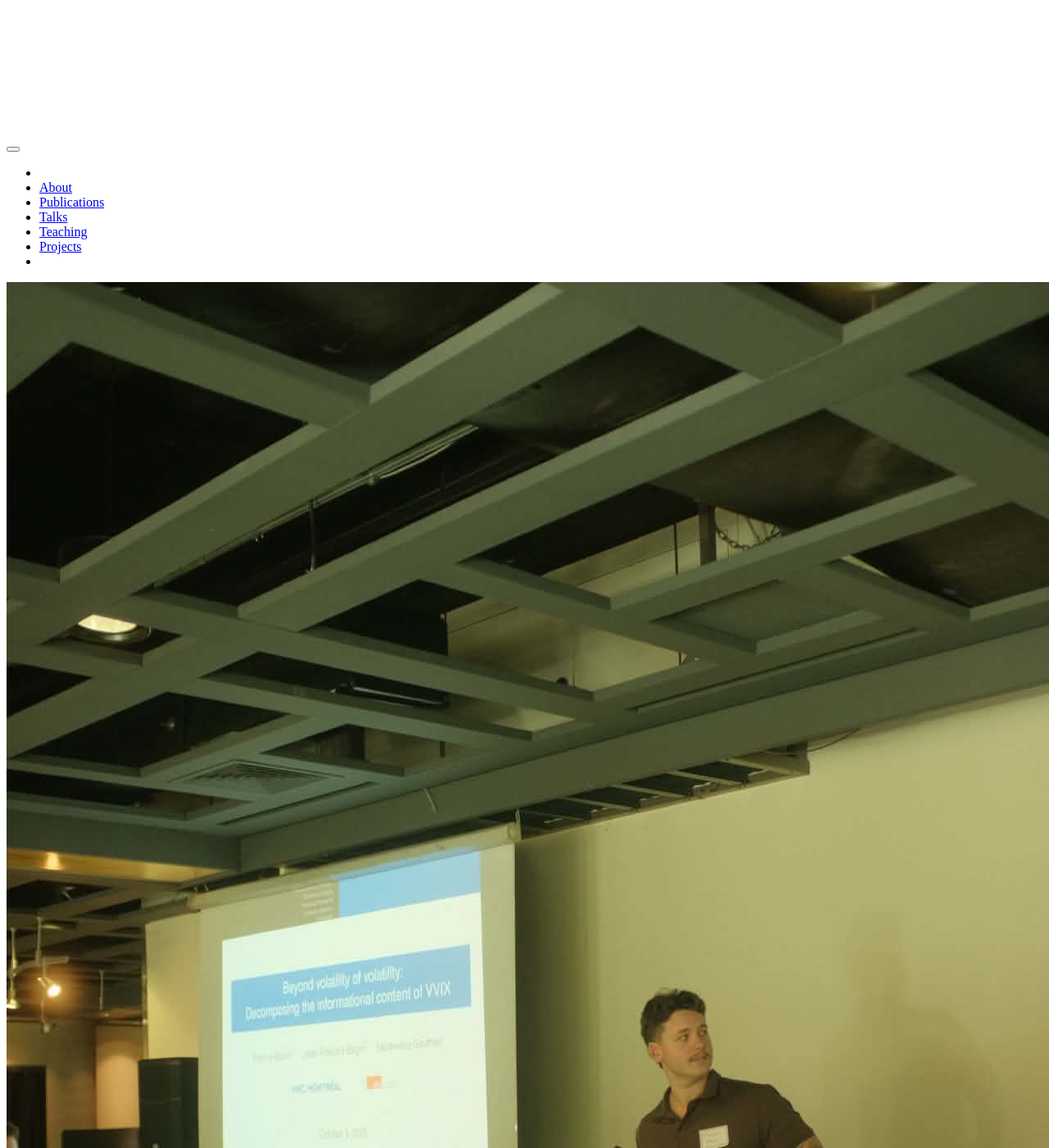
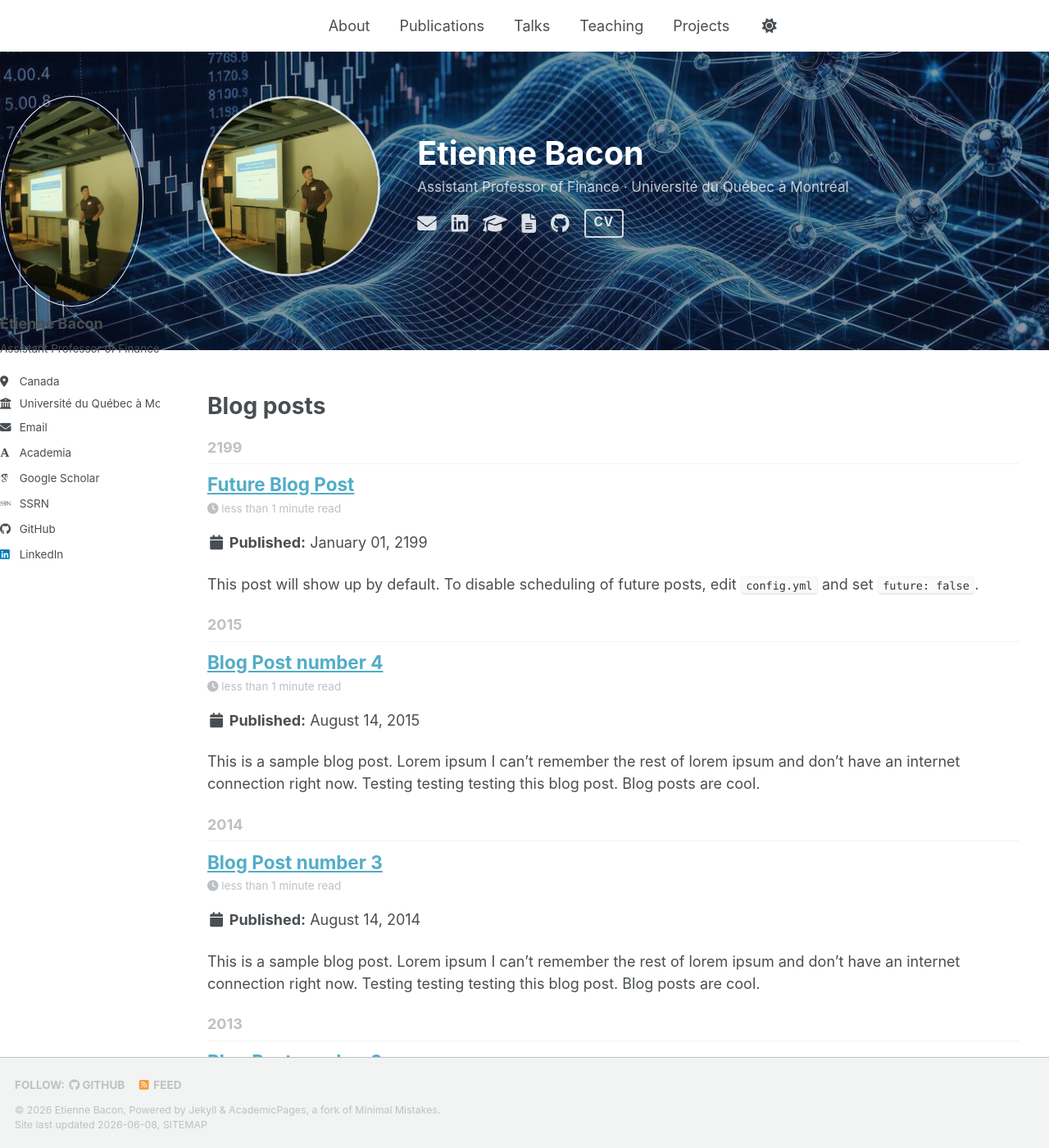
Before and after one commit to EtienneBacon/EtienneBacon.github.io, a Jekyll site: the page built from _pages/year-archive.html, in a window 1280 px wide and 1400 px high. Shown: the whole window at 82% size. Built offline with Jekyll 4.4.1, drawn with Linux system fonts in a browser that asks for light colours; some web fonts are replaced; a script bundle is joined from its source files by our own code; library files that are not in the unit come from our copies.

Commit message:
Update main.scss

```diff
--- a/assets/css/main.scss
+++ b/assets/css/main.scss
@@ -1,4 +1,4 @@
-scss---
+---
 ---
 @import
     "vendor/breakpoint/breakpoint",
```
